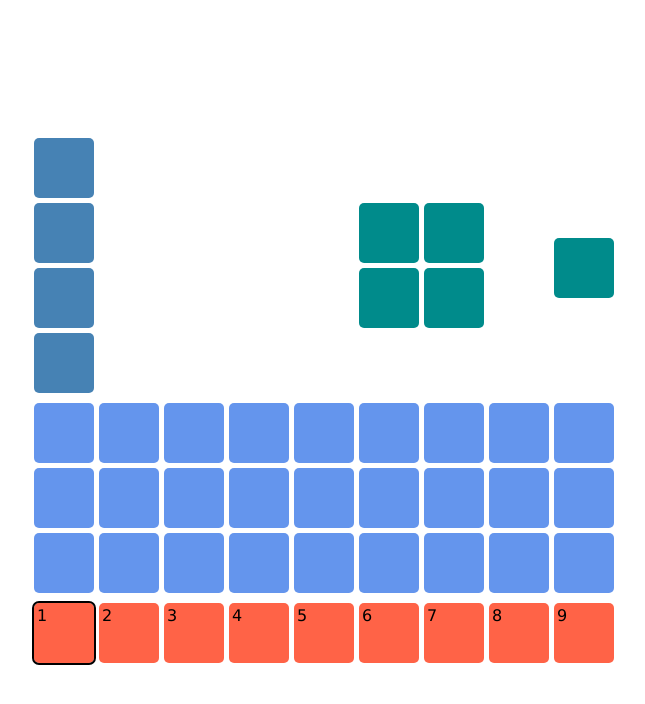
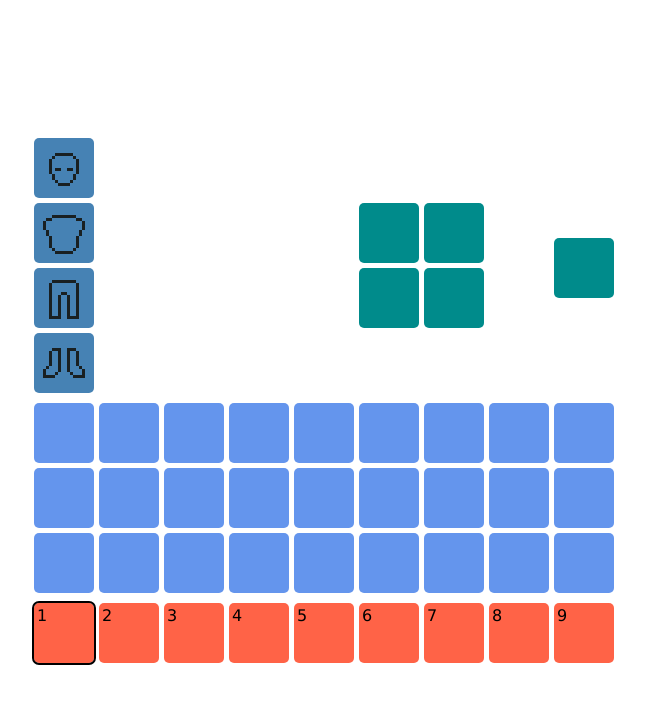
Before and after one commit to CuddlyBunion341/js-inventory, a plain HTML site: page index.html in a window 1280 px wide. Shown: the whole page, without its empty margins (316-961 px from the left). Drawn offline with Linux system fonts and the light colour scheme.

Commit message:
added armor-slot placeholders and minor fixes

```diff
--- a/scripts/container.js
+++ b/scripts/container.js
@@ -1,3 +1,4 @@
+"use strict";
 class Container {
 	constructor(name, rows, cols) {
 		this.name = name;
--- a/scripts/hotbar.js
+++ b/scripts/hotbar.js
@@ -3,6 +3,13 @@ class Hotbar extends Container {
 	constructor() {
 		super("hotbar", 1, 9);
 		this.selectedSlot = 0;
+
+		this.slots.forEach((slot, index) =>
+			slot.dom.addEventListener(
+				"click",
+				() => (this.selectedSlot = index)
+			)
+		);
 	}
 
 	get selectedSlot() {
--- a/scripts/inventory.js
+++ b/scripts/inventory.js
@@ -8,7 +8,7 @@ class Inventory {
 
 	addContainer(container) {
 		this.containers.set(container.name, container);
+		this.parent.appendChild(container.dom);
 		this.slots.concat(...container.slots);
-		this.parent.appendChild(container.dom);
 	}
 }
--- a/scripts/item.js
+++ b/scripts/item.js
@@ -1,5 +1,4 @@
 "use strict";
-
 const createItem = (() => {
 	let id = 0;
 	return (name, stackSize = 10) => ({
@@ -10,10 +9,10 @@ const createItem = (() => {
 })();
 
 const itemList = [
-	createItem("stone", 10),
-	createItem("dirt", 10),
-	createItem("cobblestone", 10),
-	createItem("oak_log", 10),
+	createItem("stone"),
+	createItem("dirt"),
+	createItem("cobblestone"),
+	createItem("oak_log"),
 ];
 
 const items = new Map();
--- a/scripts/main.js
+++ b/scripts/main.js
@@ -1,5 +1,4 @@
 "use strict";
-
 const wrapper = document.querySelector(".wrapper");
 
 const inventory = new Inventory(wrapper);
@@ -10,6 +9,7 @@ inventory.addContainer(new Container("main", 3, 9));
 inventory.addContainer(new Hotbar());
 
 document.addEventListener("keydown", (e) => {
+	if (e.repeat) return;
 	const hotbar = inventory.containers.get("hotbar");
 
 	const actions = {
--- a/style.css
+++ b/style.css
@@ -57,6 +57,7 @@ html {
 	height: var(--slot-size);
 	width: var(--slot-size);
 	border-radius: 5px;
+	image-rendering: pixelated;
 }
 
 .hidden {
@@ -85,3 +86,22 @@ html {
 .slot.selected {
 	outline: 2px solid black;
 }
+
+.armor .slot {
+	image-rendering: pixelated;
+	background-size: 80%;
+	background-repeat: no-repeat;
+	background-position: center;
+}
+.armor .slot:empty:nth-child(1) {
+	background-image: url(images/empty_armor_slot_helmet.png);
+}
+.armor .slot:empty:nth-child(2) {
+	background-image: url(images/empty_armor_slot_chestplate.png);
+}
+.armor .slot:empty:nth-child(3) {
+	background-image: url(images/empty_armor_slot_leggings.png);
+}
+.armor .slot:empty:nth-child(4) {
+	background-image: url(images/empty_armor_slot_boots.png);
+}
```
Also changed, not shown: images/empty_armor_slot_boots.png (added), images/empty_armor_slot_chestplate.png (added), images/empty_armor_slot_helmet.png (added), images/empty_armor_slot_leggings.png (added).
